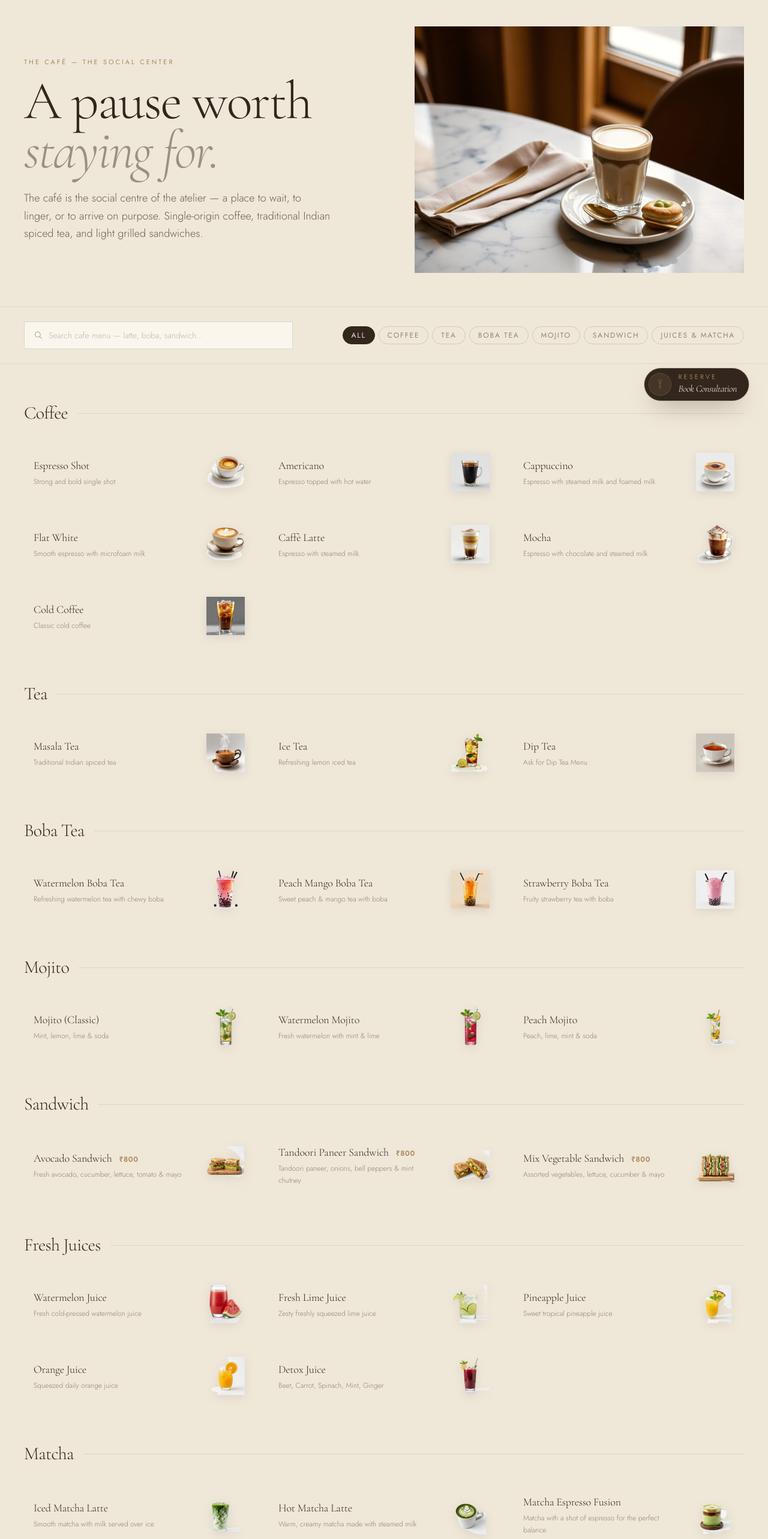
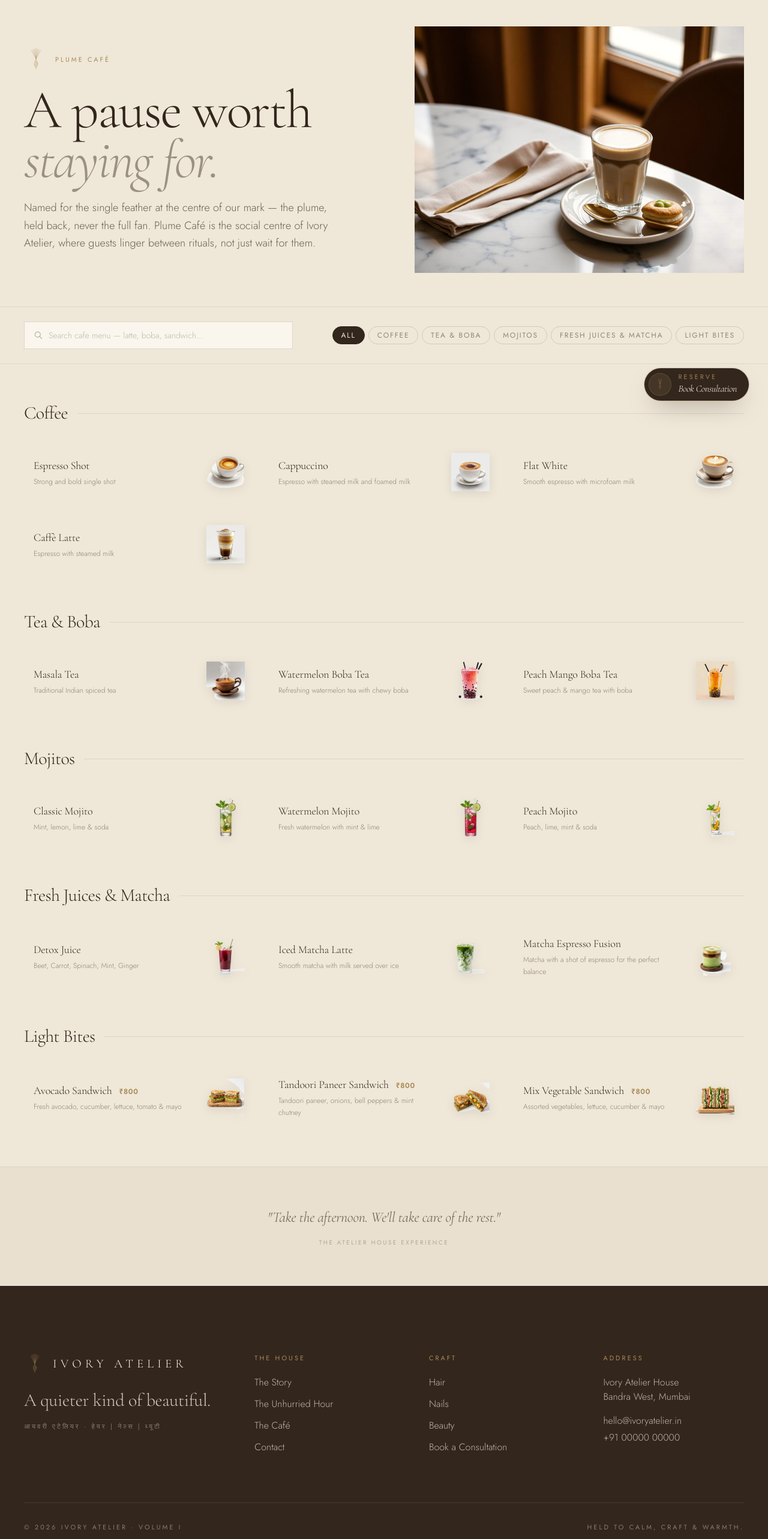
Before and after one commit to rahilmemdani/ivory-test-dep, a Next.js app: page /cafe in a window 1280 px wide. Shown: the part 100-2666 px from the top of the page at 60% size. Built offline with nearby package versions, Linux system fonts and the light colour scheme.

Commit message:
Added Plume Cafe details

```diff
--- a/app/cafe/page.tsx
+++ b/app/cafe/page.tsx
@@ -14,48 +14,33 @@ interface CafeItem {
 const CAFE_MENU: Record<string, CafeItem[]> = {
   Coffee: [
     { n: "Espresso Shot", d: "Strong and bold single shot", img: "/images/cafe/espresso_shot.png" },
-    { n: "Americano", d: "Espresso topped with hot water", img: "/images/cafe/americano.png" },
     { n: "Cappuccino", d: "Espresso with steamed milk and foamed milk", img: "/images/cafe/cappuccino.png" },
     { n: "Flat White", d: "Smooth espresso with microfoam milk", img: "/images/cafe/flat_white.png" },
     { n: "Caffè Latte", d: "Espresso with steamed milk", img: "/images/cafe/caffe_latte.png" },
-    { n: "Mocha", d: "Espresso with chocolate and steamed milk", img: "/images/cafe/mocha.png" },
-    { n: "Cold Coffee", d: "Classic cold coffee", img: "/images/cafe/cold_coffee.png" },
   ],
-  Tea: [
+  "Tea & Boba": [
     { n: "Masala Tea", d: "Traditional Indian spiced tea", img: "/images/cafe/masala_tea.png" },
-    { n: "Ice Tea", d: "Refreshing lemon iced tea", img: "/images/cafe/ice_tea.png" },
-    { n: "Dip Tea", d: "Ask for Dip Tea Menu", img: "/images/cafe/dip_tea.png" },
-  ],
-  "Boba Tea": [
     { n: "Watermelon Boba Tea", d: "Refreshing watermelon tea with chewy boba", img: "/images/cafe/watermelon_boba_tea.png" },
     { n: "Peach Mango Boba Tea", d: "Sweet peach & mango tea with boba", img: "/images/cafe/peach_mango_boba_tea.png" },
-    { n: "Strawberry Boba Tea", d: "Fruity strawberry tea with boba", img: "/images/cafe/strawberry_boba_tea.png" },
   ],
-  Mojito: [
-    { n: "Mojito (Classic)", d: "Mint, lemon, lime & soda", img: "/images/cafe/mojito_classic.png" },
+  Mojitos: [
+    { n: "Classic Mojito", d: "Mint, lemon, lime & soda", img: "/images/cafe/mojito_classic.png" },
     { n: "Watermelon Mojito", d: "Fresh watermelon with mint & lime", img: "/images/cafe/watermelon_mojito.png" },
     { n: "Peach Mojito", d: "Peach, lime, mint & soda", img: "/images/cafe/peach_mojito.png" },
   ],
-  Sandwich: [
+  "Fresh Juices & Matcha": [
+    { n: "Detox Juice", d: "Beet, Carrot, Spinach, Mint, Ginger", img: "/images/cafe/detox_juice.png" },
+    { n: "Iced Matcha Latte", d: "Smooth matcha with milk served over ice", img: "/images/cafe/iced_matcha_latte.png" },
+    { n: "Matcha Espresso Fusion", d: "Matcha with a shot of espresso for the perfect balance", img: "/images/cafe/matcha_espresso_fusion.png" },
+  ],
+  "Light Bites": [
     { n: "Avocado Sandwich", d: "Fresh avocado, cucumber, lettuce, tomato & mayo", p: "₹800", img: "/images/cafe/avocado_sandwich.png" },
     { n: "Tandoori Paneer Sandwich", d: "Tandoori paneer, onions, bell peppers & mint chutney", p: "₹800", img: "/images/cafe/tandoori_paneer_sandwich.png" },
     { n: "Mix Vegetable Sandwich", d: "Assorted vegetables, lettuce, cucumber & mayo", p: "₹800", img: "/images/cafe/mix_vegetable_sandwich.png" },
-  ],
-  "Fresh Juices": [
-    { n: "Watermelon Juice", d: "Fresh cold-pressed watermelon juice", img: "/images/cafe/watermelon_juice.png" },
-    { n: "Fresh Lime Juice", d: "Zesty freshly squeezed lime juice", img: "/images/cafe/fresh_lime_juice.png" },
-    { n: "Pineapple Juice", d: "Sweet tropical pineapple juice", img: "/images/cafe/pineapple_juice.png" },
-    { n: "Orange Juice", d: "Squeezed daily orange juice", img: "/images/cafe/orange_juice.png" },
-    { n: "Detox Juice", d: "Beet, Carrot, Spinach, Mint, Ginger", img: "/images/cafe/detox_juice.png" },
-  ],
-  Matcha: [
-    { n: "Iced Matcha Latte", d: "Smooth matcha with milk served over ice", img: "/images/cafe/iced_matcha_latte.png" },
-    { n: "Hot Matcha Latte", d: "Warm, creamy matcha made with steamed milk", img: "/images/cafe/hot_matcha_latte.png" },
-    { n: "Matcha Espresso Fusion", d: "Matcha with a shot of espresso for the perfect balance", img: "/images/cafe/matcha_espresso_fusion.png" },
   ]
 };
 
-const CATEGORIES = ["All", "Coffee", "Tea", "Boba Tea", "Mojito", "Sandwich", "Juices & Matcha"] as const;
+const CATEGORIES = ["All", "Coffee", "Tea & Boba", "Mojitos", "Fresh Juices & Matcha", "Light Bites"] as const;
 type Cat = (typeof CATEGORIES)[number];
 
 export default function Cafe() {
@@ -80,11 +65,7 @@ export default function Cafe() {
 
     // Filter by Category
     if (activeCategory !== "All") {
-      if (activeCategory === "Juices & Matcha") {
-        list = list.filter((item) => item.cat === "Fresh Juices" || item.cat === "Matcha");
-      } else {
-        list = list.filter((item) => item.cat === activeCategory);
-      }
+      list = list.filter((item) => item.cat === activeCategory);
     }
 
     // Filter by Search Query
@@ -119,16 +100,19 @@ export default function Cafe() {
       <section className="relative overflow-hidden pt-28 sm:pt-36 pb-14 bg-background">
         <div className="mx-auto grid max-w-[1400px] gap-12 px-5 sm:px-10 md:grid-cols-[1.1fr_1fr] md:items-center">
           <div className="flex flex-col justify-center">
-            <p className="label text-brass tracking-[0.28em]">The Café — the social center</p>
-            <h1 className="mt-4 font-display text-[clamp(2.8rem,7vw,6rem)] leading-[0.92] tracking-tight text-espresso">
+            {/* Plume Café branded lockup */}
+            <div className="flex items-center gap-3 mb-6">
+              <Plume className="h-10 w-10 text-brass" />
+              <p className="label text-brass tracking-[0.28em]">Plume Café</p>
+            </div>
+            <h1 className="font-display text-[clamp(2.8rem,7vw,6rem)] leading-[0.92] tracking-tight text-espresso">
               A pause worth
               <br />
               <span className="italic text-espresso/45">staying for.</span>
             </h1>
             <p className="mt-6 max-w-lg leading-relaxed text-espresso/70 text-base sm:text-lg">
-              The café is the social centre of the atelier — a place to wait, to
-              linger, or to arrive on purpose. Single-origin coffee, traditional
-              Indian spiced tea, and light grilled sandwiches.
+              Named for the single feather at the centre of our mark — the plume, held back, never the full fan.
+              Plume Café is the social centre of Ivory Atelier, where guests linger between rituals, not just wait for them.
             </p>
           </div>
           <figure className="relative max-h-[320px] md:max-h-none overflow-hidden rounded-sm">
--- a/app/page.tsx
+++ b/app/page.tsx
@@ -249,7 +249,11 @@ export default function Home() {
       <section className="mx-auto flex max-w-[1400px] flex-col justify-center px-5 py-12 sm:px-10 sm:py-16">
         <div className="grid items-center gap-14 md:grid-cols-2">
           <div className="order-2 md:order-1">
-            <p className="label text-brass">The Plume Café</p>
+            {/* Plume Café branded lockup */}
+            <div className="flex items-center gap-3 mb-2">
+              <Plume className="h-9 w-9 text-brass" />
+              <p className="label text-brass tracking-[0.28em]">Plume Café</p>
+            </div>
             <h2 className="mt-4 font-display text-5xl leading-tight text-espresso sm:text-6xl">
               A pause worth
               <br />
```
